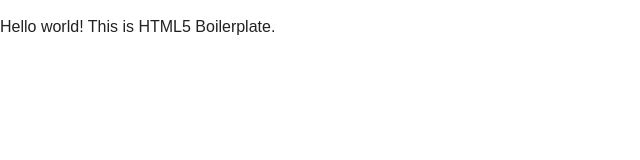
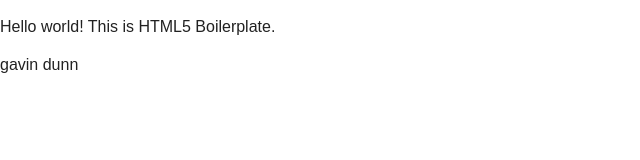
Before and after one commit to PHPGator/EOCTECH, a plain HTML site: page index.html in a window 1280 px wide. Shown: the full height of the page, 0-640 px from the left. Drawn offline with nearby package versions, Linux system fonts and the light colour scheme.

Commit message:
added my name

```diff
--- a/index.html
+++ b/index.html
@@ -21,7 +21,7 @@
 
         <!-- Add your site or application content here -->
         <p>Hello world! This is HTML5 Boilerplate.</p>
-
+gavin dunn
         <script src="https://code.jquery.com/jquery-1.12.0.min.js"></script>
         <script>window.jQuery || document.write('<script src="js/vendor/jquery-1.12.0.min.js"><\/script>')</script>
         <script src="js/plugins.js"></script>
```
